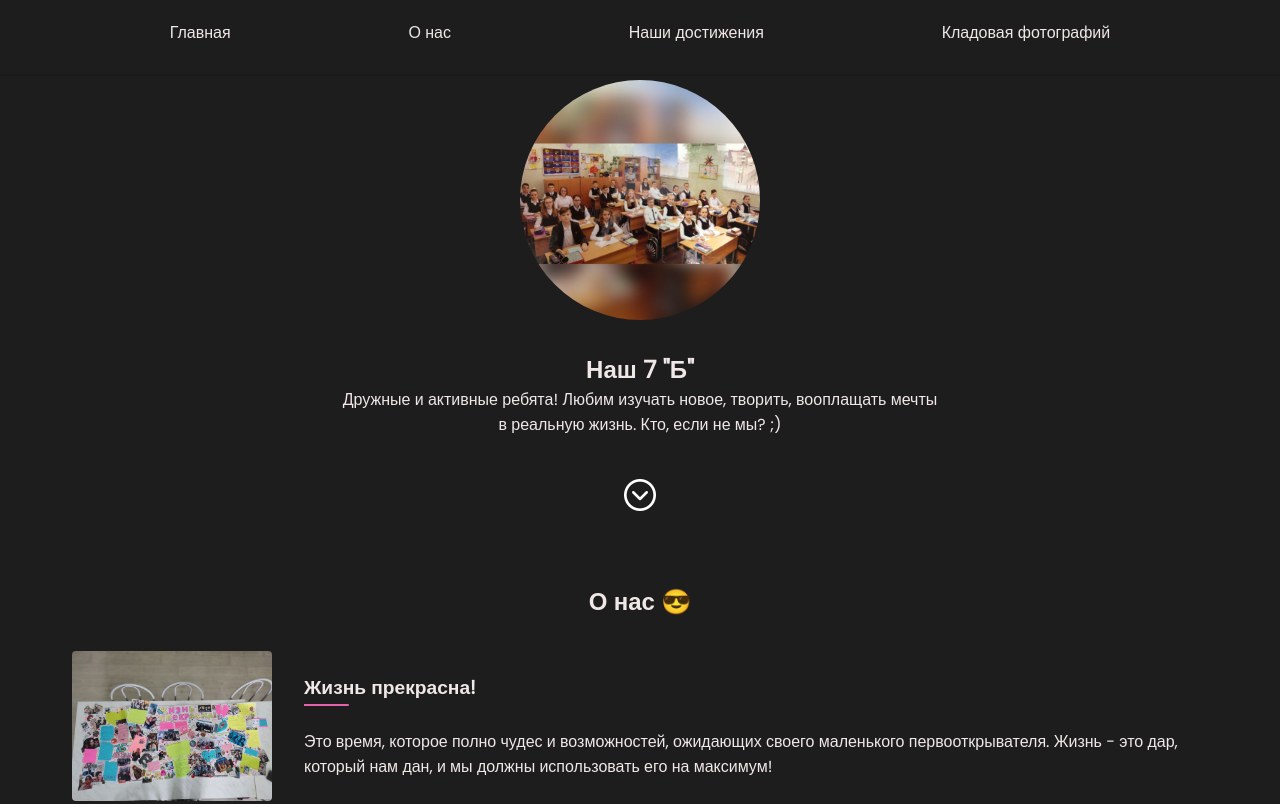
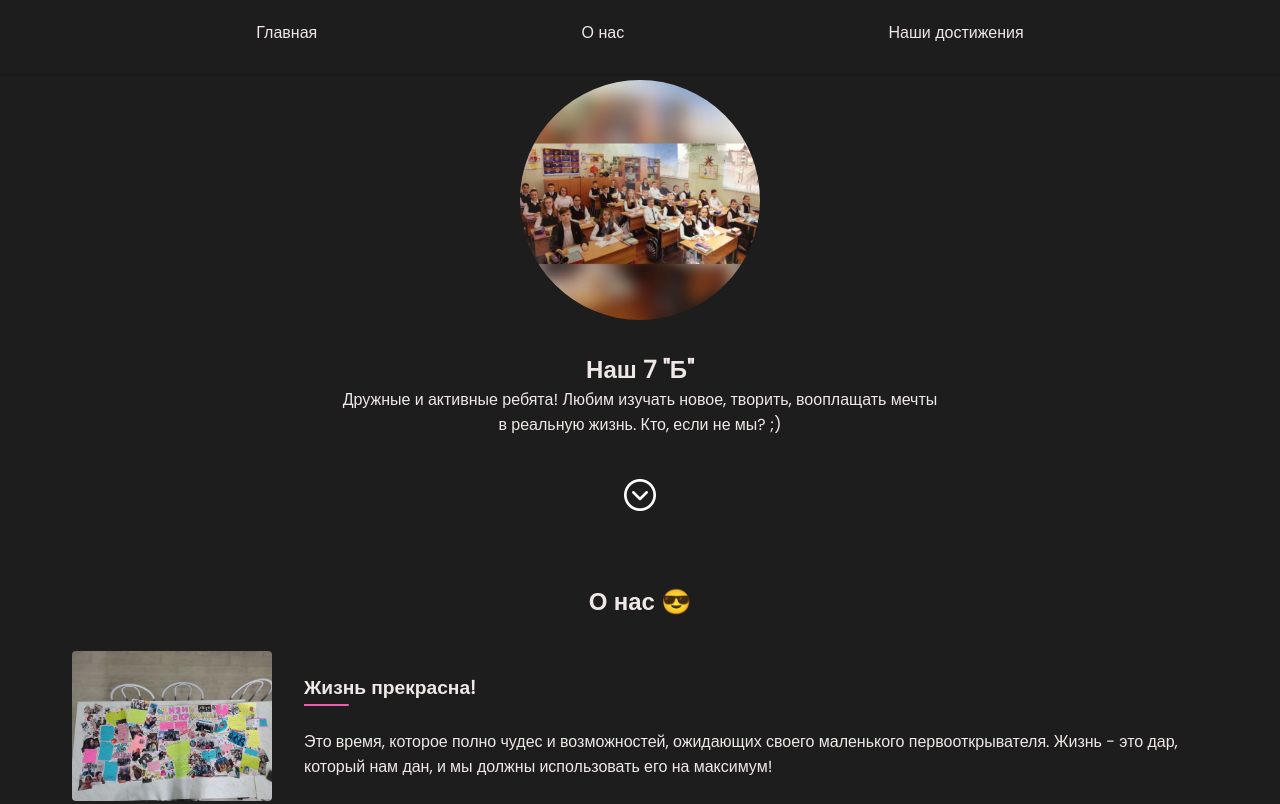
Before and after one commit to artndev/class-site, a website: page public/index.html in a window 1280 px wide. Shown: the top 804 px of the page. Drawn offline with nearby package versions, Linux system fonts and the light colour scheme.

Commit message:
Update index.html

```diff
--- a/public/index.html
+++ b/public/index.html
@@ -32,11 +32,11 @@
                 <button class="header__item" id="achievements">
                     Наши достижения
                 </button>
-                <button class="header__item" id="photos">
+                <!-- <button class="header__item" id="photos">
                     <a href="./photos.html">
                         Кладовая фотографий
                     </a>
-                </button>
+                </button> -->
             </div>
         </nav>
     </header>
```
